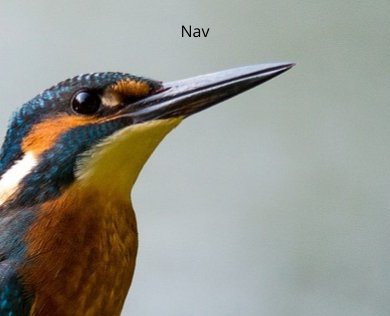
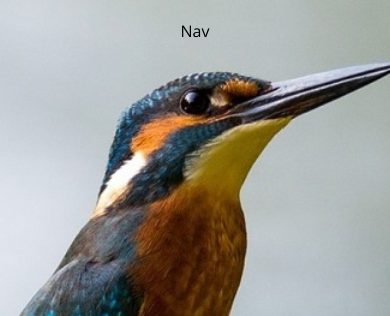
Before and after one commit to Audreycious/Portfolio_OLD, a plain HTML site: page index.html in a window 390 px wide. Shown: the top 316 px of the page. Drawn offline with nearby package versions, Linux system fonts and the light colour scheme.

Commit message:
end of Monday night, need to add js and fix VP

```diff
--- a/index.html
+++ b/index.html
@@ -27,7 +27,8 @@
 
     <main role="main">
 
-        <header role="home-page-view" class="row">
+        <header role="BG-wrapper" class="row">
+            <div role="home-page-view" class="row">
                 <div role="left-50%-buffer" class="col left">
                 </div>
 
@@ -36,6 +37,7 @@
                 </div>
 
                 <div role="right-10%-buffer" class="col right">
+                </div>
             </div>
         </header>
 
--- a/main.css
+++ b/main.css
@@ -15,8 +15,11 @@ body {
     background-color: rgba(255, 255, 255, 0);
 }
 
+nav, .col, .row, .scrlBtn {
+    display: flex;
+}
+
 nav, .col, .row {
-    display: flex;
     align-items: center;
 }
 
@@ -24,14 +27,14 @@ nav, .row, .scrlBtn {
     justify-content: center;
 }
 
-.scrlBtn {
-    display: flex;
-}
+/* the smaller img {
+    min-width: ;
+} */
 
 nav {
     position: fixed;
     top: 0;
-    width: 100%;
+    width: inherit;
 }
 
 .row {
@@ -43,9 +46,9 @@ header, section {
 }
 
 header {
-    background-image: url("alcedo-atthis-881594_1280flippedWide.jpg");
+    background-image: url("alcedo-atthis-881594_1280flippedWide_w1440p.jpg");
     background-repeat: no-repeat;
-    background-size: 1279px 85vh;
+    background-size: cover;
     background-position: center;
 }
 
@@ -95,6 +98,21 @@ div.scrlBtn {
 /* For mobile phones: */
 
 
-/* @media only screen and (min-width: 768px) {
-    For desktop:
-} */
+@media only screen and (max-width: 700px) {
+    header {
+        background-image: url("alcedo-atthis-881594_1280flippedWide_w700p.jpg");
+        background-repeat: no-repeat;
+        background-size: auto 100%;
+        background-position: left;
+    }
+}
+
+/* Make it so the smallest version shrinks the header height when smaller viewport */
+@media only screen and (max-width: 500px) {
+    header {
+        background-image: url("alcedo-atthis-881594_1280flippedWide_w425p.jpg");
+        background-repeat: no-repeat;
+        background-size: cover;
+        background-position: center;
+    }
+}
```
Also changed, not shown: alcedo-atthis-881594_1280flippedWide.jpg (deleted), alcedo-atthis-881594_1280flippedWide_w1440p.jpg (added), alcedo-atthis-881594_1280flippedWide_w425p.jpg (added), alcedo-atthis-881594_1280flippedWide_w700p.jpg (added), alcedo-atthis-881594_1280flippedWide_w700pOld.jpg (added). Lines whose indentation alone changed are shown as unchanged.
